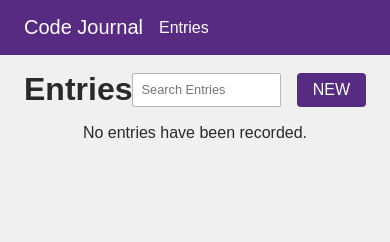
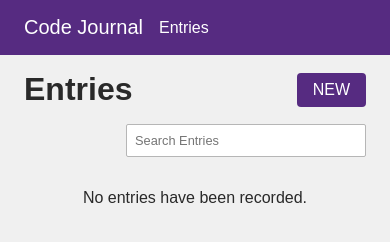
Before and after one commit to kyle-kettler/code-journal, a website: page index.html in a window 390 px wide. Both pictures are taken after a click on the link "Entries". Drawn offline with Linux system fonts and the light colour scheme; a web font is replaced by a local one.

Commit message:
reworked layout of search so it works better on mobile and desktop

```diff
--- a/css/styles.css
+++ b/css/styles.css
@@ -65,6 +65,8 @@ input.search {
   font-size: 0.8rem;
   margin: 0;
   padding: 0.5rem;
+  max-width: 15rem;
+  margin-bottom: 1rem;
 }
 
 label {
--- a/index.html
+++ b/index.html
@@ -73,10 +73,10 @@
       <div class="row">
         <div class="col-full flex space-between">
           <h1>Entries</h1>
-          <div class="flex-button-group">
-            <input id="search-input" type="text" class="search" placeholder="Search Entries"/>
-            <a class="button" id="form-link">New</a>
-          </div>
+          <a class="button" id="form-link">New</a>
+        </div>
+        <div class="col-full flex flex-reverse">
+          <input id="search-input" type="text" class="search" placeholder="Search Entries"/>
         </div>
       </div>
       <p id="no-entries" class="no-entries">No entries have been recorded.</p>
```
